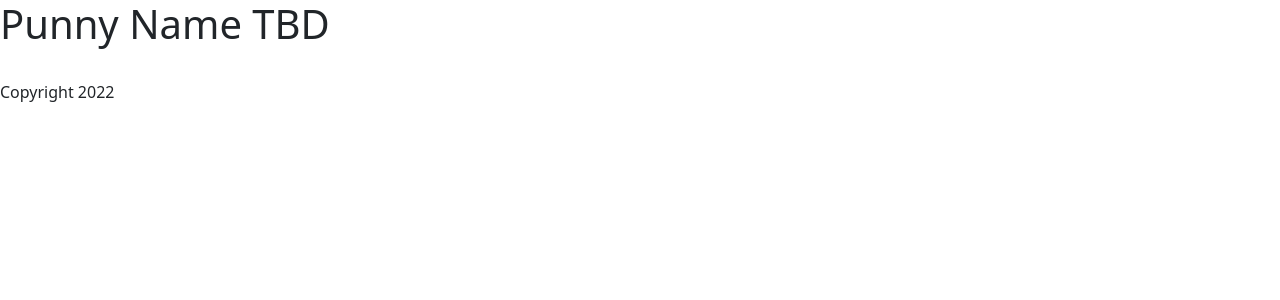
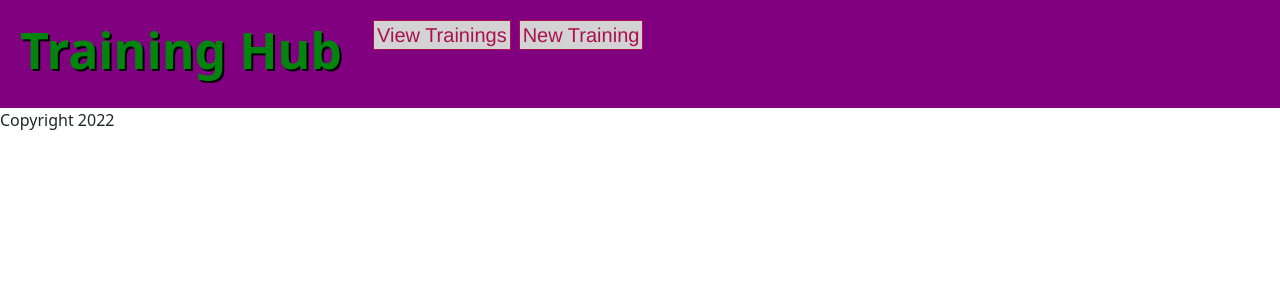
Before and after one commit to j4simon/traininghub-frontend, a React (Create React App) app in the folder traininghub/: page / in a window 1280 px wide. Shown: the top 300 px of the page. Built offline with nearby package versions, Linux system fonts and the light colour scheme; no server answers.

Commit message:
Added Navbar

```diff
--- a/traininghub/package.json
+++ b/traininghub/package.json
@@ -13,6 +13,7 @@
     "react-router-dom": "^6.4.0",
     "react-scripts": "5.0.1",
     "reactstrap": "^9.1.4",
+    "styled-components": "^5.3.5",
     "web-vitals": "^2.1.4"
   },
   "scripts": {
--- a/traininghub/src/App.js
+++ b/traininghub/src/App.js
@@ -10,10 +10,11 @@ import Layout from './components/Layout'
 import Footer from './components/Footer'
 import Home from './pages/Home';
 import TrainingDetails from './pages/Details';
+import Navbar from './components/Navbar';
 
 function App() {
   const [state, setState] = useState([])
-  const [user, setUser] = useState()
+  // const [user, setUser] = useState()
   useEffect(() => {
 
     console.log('useEffect Ran!')
@@ -34,8 +35,8 @@ function App() {
       {/* // <Layout user={user} setUser={setUser}> */}
       {/* <Routes>
         <Route path='/' element={<Home training={state} updateTrainingState={updateTrainingState} user={user} />} /> */}
-      <h1>Punny Name TBD</h1>
-      <br />
+      {/* <h1>Punny Name TBD</h1> */}
+      <Navbar />
       <Routes>
         <Route path='/training' element={<Modules trainings={state} />} />
         <Route path='/training/:id' element={<TrainingDetails />} />
--- a/traininghub/src/components/Navbar.js
+++ b/traininghub/src/components/Navbar.js
@@ -1,35 +1,73 @@
 import React from 'react'
 import styled from 'styled-components'
-import { Link, useNavigate } from 'react-router-dom'
+import { Link } from 'react-router-dom'
 
-const NavbarContainer = styled.nav`
+const NavbarContainer = styled.div`
     background-color: purple;
-    padding: 5px;
+    padding: 20px;
+    display: flex;
+
+    h2 {
+        color: #02840f;
+        font-weight: bold;
+        text-shadow: 2px 2px black;
+        font-size: 50px;
+    }
 
     ul {
         display: flex;
         justify-content: space-evenly;
     }
 
+
     li {
         list-style: none;
+        padding-right: 10px;
+        font-size: 20px;
+        font-family: "Helvetica Neue",Helvetica
     }
+
+    a:link {
+        padding: 3px;
+        text-decoration: none;
+        outline: 1px solid;
+        background: lightgray;
+        color: #aa104f;
+    }
+
+    a:visited {
+        text-decoration: none;
+        color: #aa104f;
+
+    }
+
+    a:hover {
+        text-decoration: none;
+        color: #aa104f;
+    }
+
+    a:active {
+        text-decoration: none;
+        color: #aa104f;
+    }
+
 `
 
-const Navbar = ({ user, setUser }) => {
-    const navigate = useNavigate()
+const Navbar = () => {
+    // const navigate = useNavigate()
 
     return (
         <NavbarContainer>
+            <h2>Training Hub</h2>
             <ul>
-                <li><Link to='/training/'>Home</Link></li>
-                <li><Link to='/training-list/'>View Training</Link></li>
-                <li><Link to='/modules/'></Link></li>
-                {user ? <li>Welcome {user.name}</li> : <li><Link to='/login'>Login</Link><Link to='/register'>Register</Link></li>}
+                <li><Link to='/training/'>View Trainings</Link></li>
+                <li><Link to='/training/new'>New Training</Link></li>
+                {/* <li><Link to='/modules/'>View Training</Link></li> */}
+                {/* {user ? <li>Welcome {user.name}</li> : <li><Link to='/login'>Login</Link><Link to='/register'>Register</Link></li>}
                 {user ? <button onClick={() => {
                     setUser(null)
                     navigate('/login')
-                }}> Log Out</button> : null}
+                }}> Log Out</button> : null} */}
             </ul>
         </NavbarContainer>
     )
--- a/traininghub/src/components/Training.js
+++ b/traininghub/src/components/Training.js
@@ -12,7 +12,7 @@ const Training = (props) => {
         <div className="Training" key="id">
             <br />
             <h2>{props?.title}</h2>
-            <h3>- {props?.details}</h3>
+            {/* <h3>- {props?.details}</h3> */}
             <Link to={`/training/${props?.id}`}>Details</Link>
 
 
```
Also changed, not shown: 1 other file (tests, documents, lock files or other folders).
